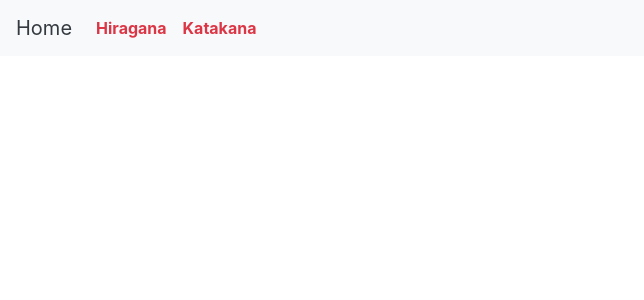
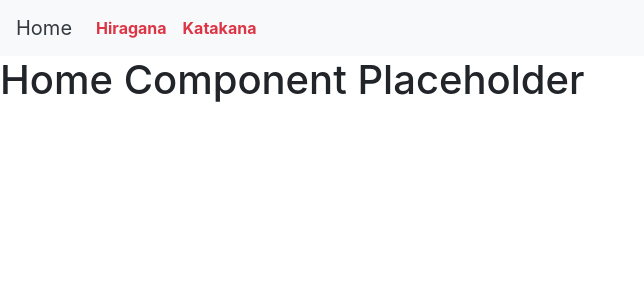
Before and after one commit to dvul95/jp-project, an Angular app: page / in a window 1280 px wide. Shown: the top 300 px of the page, without its empty margins (0-644 px from the left). Built offline with nearby package versions, Linux system fonts and the light colour scheme.

Commit message:
small changes

```diff
--- a/src/app/app-routing.module.ts
+++ b/src/app/app-routing.module.ts
@@ -3,6 +3,7 @@ import { NgModule } from '@angular/core';
 import { Routes, RouterModule } from '@angular/router';
 import { HiraganaComponent } from './hiragana/hiragana.component';
 import { KatakanaComponent } from './katakana/katakana.component';
+import { AppComponent } from './app.component';
 
   //routes
   const routes: Routes = [
--- a/src/app/app.component.html
+++ b/src/app/app.component.html
@@ -1,2 +1,3 @@
 <app-header></app-header>
+<h1>Home Component Placeholder</h1>
 <router-outlet></router-outlet>
```
Also changed, not shown: src/app/header/header.component.html (line endings or trailing spaces).
